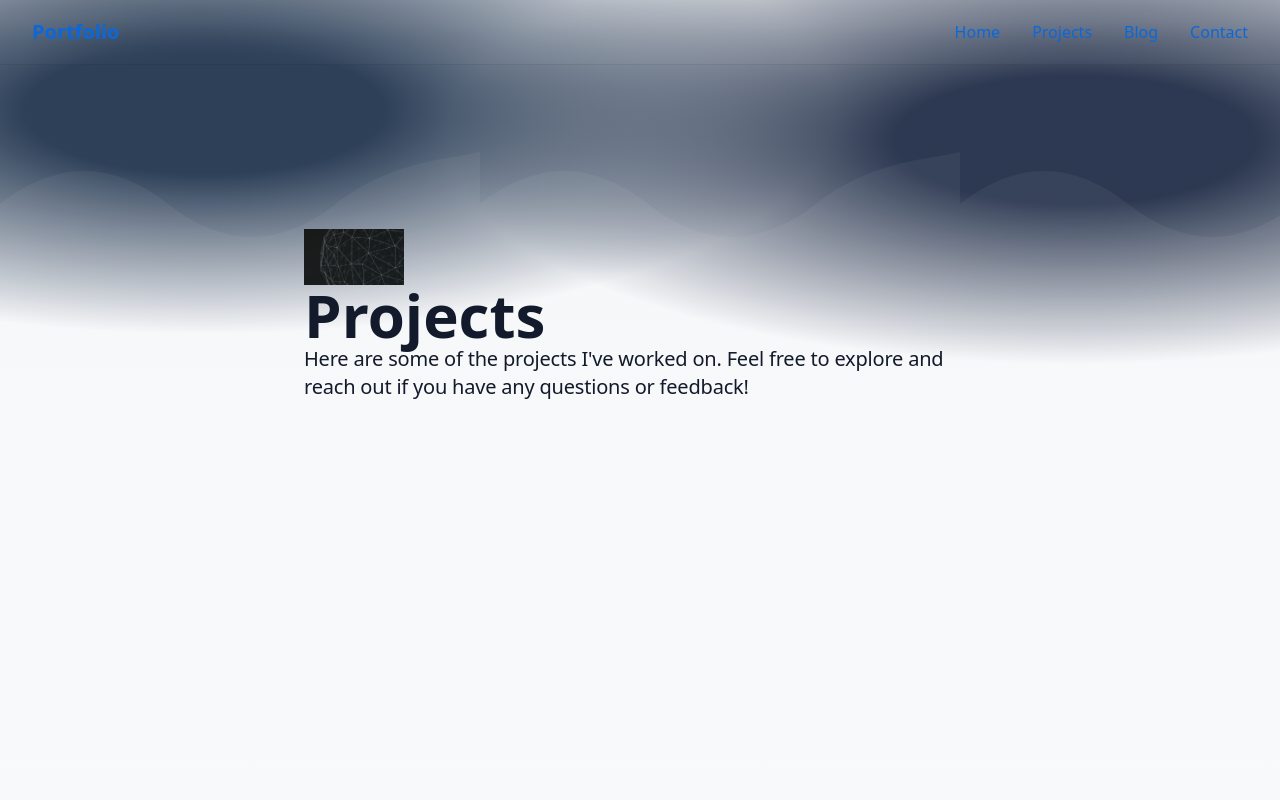
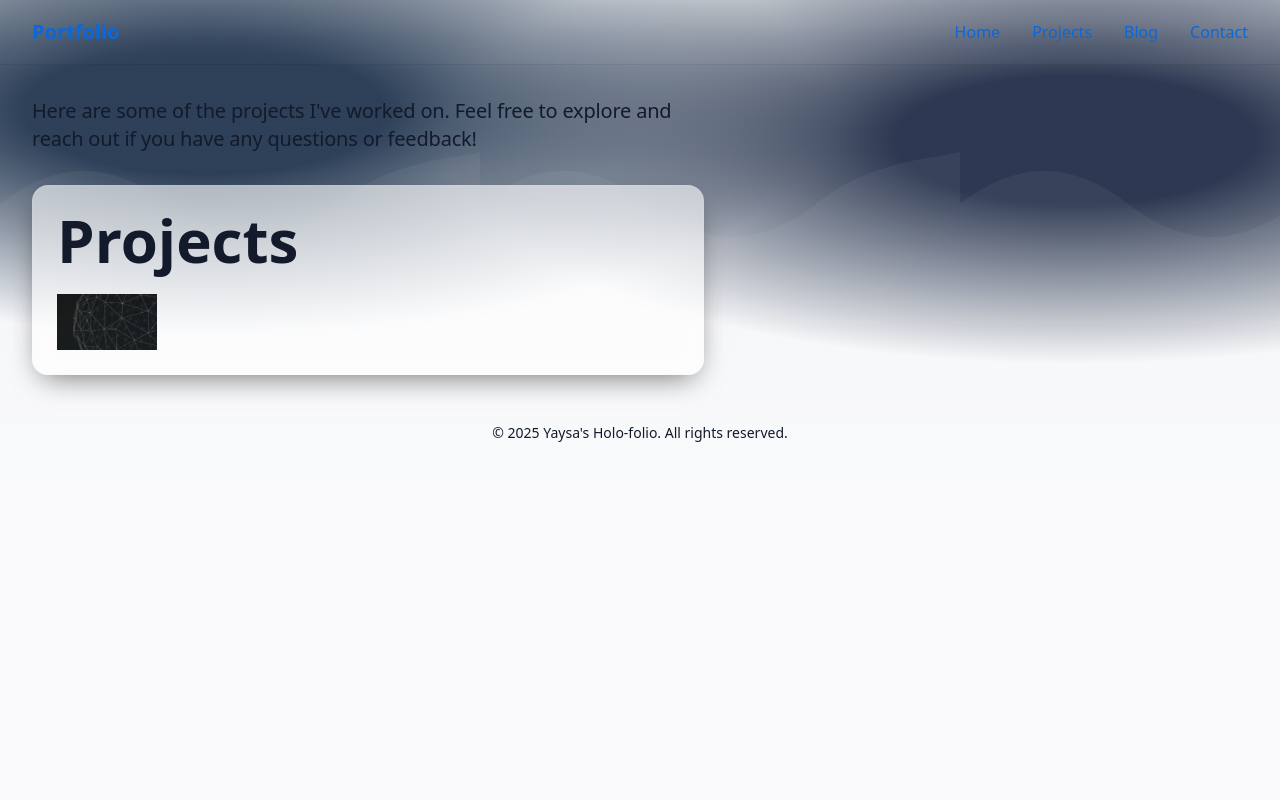
Before and after one commit to yay5a/my_portlog, a Next.js app: page /projects in a window 1280 px wide. Shown: the top 800 px of the page. Built offline with nearby package versions, Linux system fonts and the light colour scheme.

Commit message:
added second blog; trying to align projects page to be similar to home

```diff
--- a/app/projects/page.js
+++ b/app/projects/page.js
@@ -3,11 +3,19 @@ import Image from "next/image";
 
 export default function Projects() {
     return (
-        <div className="grid grid-rows-[20px_1fr_20px] items-center justify-items-center min-h-screen p-8 pb-20 gap-16 sm:p-20 font-[family-name:var(--font-geist-sans)]">
+        <div className="container mx-auto p-4 sm:p-8 md:grid-cols-[260px_1fr] gap-8 font-[family-name:var(--font-geist-sans)]">
             <main className="flex flex-col gap-[32px] row-start-2 items-center sm:items-start">
-                <div className="min-h-screen bg-background text-foreground">
-                    <section className="flex flex-col items-center sm:items-start gap-4">
-                        <div>
+                <div className="space-y-6">
+                    <p className="text-foreground/70 text-lg sm:text-xl max-w-2xl mb-8 tracking-[-.01em]">
+                        Here are some of the projects I&apos;ve worked on. Feel
+                        free to explore and reach out if you have any questions
+                        or feedback!
+                    </p>
+                    <section className="space-y-6 mt-8 md:mt-0 card p-6">
+                        <h3 className="text-4xl md:text-6xl font-bold text white">
+                            Projects
+                        </h3>
+                        <div className="space-y-4">
                             <Image
                                 className="w: auto h: auto"
                                 src="/466858.jpg"
@@ -15,12 +23,8 @@ export default function Projects() {
                                 width={100}
                                 height={100}
                             />
-                            <h1 className="text-4xl md:text-6xl font-bold text white">Projects</h1>
                         </div>
                     </section>
-                    <p className="text-foreground/70 text-lg sm:text-xl max-w-2xl mb-8 tracking-[-.01em]">
-                        Here are some of the projects I've worked on. Feel free to explore and reach out if you have any questions or feedback!
-                    </p>
                 </div>
             </main>
         </div>
--- /dev/null
+++ b/content/posts/missed-signals.mdx
@@ -0,0 +1,43 @@
+# Missed Signals: Growing Up With Tech, But Not In It
+
+In the mid-1990s, I was under 10 years old and had no idea what having a computer in our home would mean for my future. My uncles worked in the industry, I can't recall to what extent, but it was through them that my parents first entertained the idea of bringing a computer into the house.
+
+My earliest computer memories are vague, but a few vivid snapshots remain: booting up Windows 95, then 98, then XP just to play Pinball, Doom, SiN, Pitfall, and whatever else I had at the time. Like many kids in the late '90s, I’d explore random tools and programs, often breaking the OS in the process. I can’t help but wonder how different my life might’ve been if someone had encouraged me to fix what I broke instead of sheltering me in fear of "causing damage."
+
+I don’t remember the brand of our first computer, but I remember the second: a Compaq desktop with the blue transparent front panel, for my sister when she started high school. We were living in the age of AOL dial-up and MSN Messenger. I still have the clip-on JBL speakers from that setup. And yes, they still bump. The next couple were HP pre-built computers until I was able to start building them myself.
+
+Eventually, we upgraded to DSL around 2005, a long-overdue change. Gone were the days of muffling the screeching dial-up tone with pillows and blankets when I was grounded. I was in high school by then, and all I cared about was making it through the school day so I could go home, play World of Warcraft and Halo 2.
+
+### From Analog to Always-On
+
+Everybody were getting cell phones; Nokia bricks, Motorola flip phones, Razrs, and the SideKick all fighting to be the trendy phone. Around the same time, MySpace and Facebook exploded into our lives. One week no one had heard of them, and the next, fitting in online became just as important as fitting in offline.
+
+Looking back, it’s concerning to think how long it took the world to fully grasp the power, and consequences of social media. At the time, we were just riding the wave. *How are things different now with AI?*
+
+In my junior year of high school, I chose to major in psychology. As a kid of immigrant parents, I believed my perspective on human behavior was unique. I thought I was some kind of intellect, but in truth I was just a pretentious smartass. Years of stagnation and failure later, I realized I wasn’t exceptional. I was too afraid to admit how little I knew.
+
+### A Life Alongside Tech, Not Inside It
+
+The strangest part? I lived through two decades of technological revolution without ever grasping what was happening under the hood. It’s bittersweet to reflect on a time when the seeds of Google Maps, Bluetooth, GitHub, Docker, and React were being planted while I was too distracted or intimidated to get involved.
+
+There were moments I could’ve made the leap. CompTIA certifications, trade schools, online courses were all viable paths I brushed aside. I didn’t lack exposure; I lacked direction. And ultimately, I have no one to blame but myself for getting left behind.
+
+### A Tale of Two Eras: 1995–2025
+
+Between 1995 and 2010, technology transformed daily life and the job market. The internet shifted from dial-up to broadband, businesses moved from isolated office networks to globally connected systems, and software transitioned from boxed products to cloud-delivered services.
+
+Entry-level tech jobs were more plentiful and accessible. Certifications like A+, Network+, and CCNA created clear roadmaps, and while CS degrees held value, they weren’t the only route into tech.
+
+From 2010 to 2025, the industry evolved again. Smartphones, tablets, IoTs became ubiquitous. Cloud computing redefined infrastructure. AI tools now helping us reimagine how we interact with software and data.
+
+Help desk jobs became more complex, focusing less on basic troubleshooting and more on cloud services and cybersecurity. Automation reduced simple tasks, pushing even junior roles to require broader technical depth.
+
+In software development, as the demand exploded so did the bar for entry. Familiarity with languages like JavaScript or Python and frameworks like React or Angular became table stakes. Specializations like machine learning and AI engineering emerged as new “entry points,” but often demanded advanced degrees or rigorous bootcamp training.
+
+While opportunities multiplied, so did the competition. Employers that don't outsource, now seek applicants with tangible skills and real-world experience. Whether through internships, open-source contributions, or solo projects. The barriers are higher. But the doors, though heavier, are still open.
+
+### Moving Forward
+
+I didn’t grow up a developer. I grew up close enough to it to feel its glow, but never brave enough to step into it. That’s what I’m changing now.
+
+The best time to start was always then. The second-best time to start is *now*.
```
Also changed, not shown: content/posts/vibe-coding.mdx (deleted).
